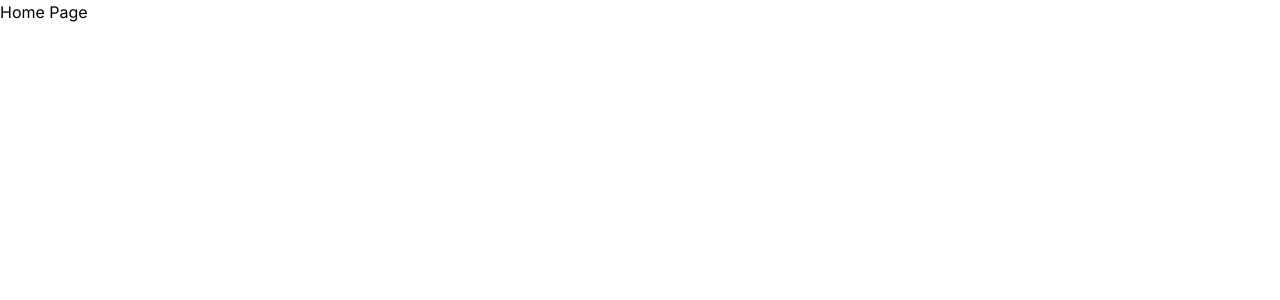
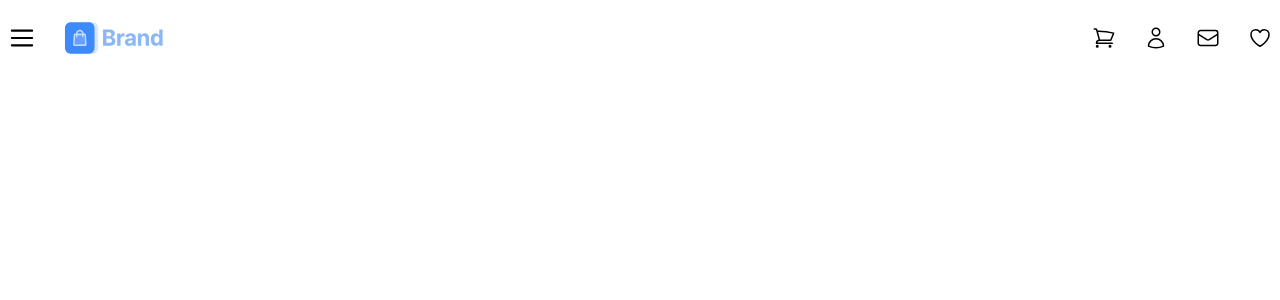
Before and after one commit to Julius-Java/efortlex-assessment, a Next.js app: page / in a window 1280 px wide. Shown: the top 300 px of the page. Built offline with nearby package versions, Linux system fonts and the light colour scheme.

Commit message:
Add Navigation and sidebar

```diff
--- /dev/null
+++ b/app/components/layouts/Aside.tsx
@@ -0,0 +1,82 @@
+"use client"
+import React from 'react'
+import Link from 'next/link'
+import { UserCircleIcon } from '@heroicons/react/24/solid'
+import { sideNavPrimary, sideNavSecondary, bottomNav } from '@/utils/sideNav'
+import { useContextProvider } from '../shared/ContextProvider'
+import { twMerge } from 'tailwind-merge'
+
+const Aside = () => {
+    const { isAsideOpen, setIsAsideOpen, toggleAside } = useContextProvider()
+    return (
+        // Overlay
+        <aside
+            className={twMerge('fixed top-0  h-screen bg-black bg-opacity-30 transition-all duration-200 w-full', isAsideOpen ? "left-0": "-left-full")}
+            onClick={toggleAside}
+        >
+            {/* Main Nav Contents */}
+            <div className='bg-white h-full w-[70%]  xs:w-[40%] sm:w-[20%]'>
+                <section className='px-3 py-6 bg-gray-200'>
+                    <UserCircleIcon className='w-14 text-gray-400' />
+                    <div className='mt-2'>
+                        <Link href={"/"} className='underline'>Sign in</Link> | <Link href={"/"} className='underline'>Register</Link>
+                    </div>
+                </section>
+
+                <div className=''>
+                    <section className='ps-3 py-4'>
+                        <nav>
+                            <ul>
+                                {sideNavPrimary.map((item, index) => (
+                                    <li key={index} className='py-3'>
+                                        <Link
+                                            href={item.path}
+                                            className='flex items-center gap-3'
+                                        >
+                                            {item.icon}
+                                            <span className='block text-lg'>{item.label}</span>
+                                        </Link>
+                                    </li>
+                                ))}
+                            </ul>
+                        </nav>
+                    </section>
+                    <hr />
+                    <section className='ps-3 py-4'>
+                        <nav>
+                            <ul>
+                                {sideNavSecondary.map((item, index) => (
+                                    <li key={index} className='py-3'>
+                                        <Link
+                                            href={item.path}
+                                            className='flex items-center gap-3'
+                                        >
+                                            {item.icon}
+                                            <span className='block text-lg'>{item.label}</span>
+                                        </Link>
+                                    </li>
+                                ))}
+                            </ul>
+                        </nav>
+                    </section>
+                    <hr />
+                    <section className='ps-3 py-4'>
+                        <nav>
+                            <ul>
+                                {bottomNav.map((item, index) => (
+                                    <li key={index} className='py-2'>
+                                        <Link href={item.path}>
+                                            <span>{item.label}</span>
+                                        </Link>
+                                    </li>
+                                ))}
+                            </ul>
+                        </nav>
+                    </section>
+                </div>
+            </div>
+        </aside>
+    )
+}
+
+export default Aside
--- /dev/null
+++ b/app/components/layouts/Navigation.tsx
@@ -0,0 +1,42 @@
+"use client"
+import React from 'react'
+import { Bars3Icon, } from '@heroicons/react/20/solid'
+import { ShoppingCartIcon, UserIcon, EnvelopeIcon, HeartIcon } from '@heroicons/react/24/outline'
+import Image from 'next/image'
+import brandLogo from '@/public/assets/brandLogo.svg'
+import Link from 'next/link'
+import { useContextProvider } from '../shared/ContextProvider'
+
+const Navigation = () => {
+    const { toggleAside } = useContextProvider()
+    return (
+        <nav className='py-3 px-2 md:py-5'>
+            <div className='flex justify-between items-center container mx-auto'>
+                <div className='flex items-center gap-4 sm:gap-6 lg:gap-7'>
+                    <button aria-label='Side Bar Navigation' onClick={toggleAside}>
+                        <Bars3Icon className='w-7' />
+                    </button>
+                    <Link href={"/"} aria-label='Home'>
+                        <Image src={brandLogo} alt='Efortlex Stores' />
+                    </Link>
+                </div>
+                <div className='flex items-center gap-4 sm:gap-6 lg:gap-7'>
+                    <Link href={"/"} aria-label='Shopping Cart'>
+                        <ShoppingCartIcon className='w-6' />
+                    </Link>
+                    <Link href={"/"} aria-label='User Account'>
+                        <UserIcon className='w-6' />
+                    </Link>
+                    <Link href={"/"} aria-label='Messages' className='hidden sm:block'>
+                        <EnvelopeIcon className='w-6' />
+                    </Link>
+                    <Link href={"/"} aria-label='Orders' className='hidden sm:block'>
+                        <HeartIcon className='w-6' />
+                    </Link>
+                </div>
+            </div>
+        </nav>
+    )
+}
+
+export default Navigation
--- /dev/null
+++ b/app/components/shared/ContextProvider.tsx
@@ -0,0 +1,35 @@
+"use client"
+import React, {createContext, useContext} from 'react'
+
+const Context = createContext<any>({})
+
+type ContextProviderProps = {
+    children: React.ReactNode
+}
+
+const ContextProvider = ({children}: ContextProviderProps) => {
+
+    const [isAsideOpen, setIsAsideOpen] = React.useState(false)
+
+    const toggleAside = () => {
+        setIsAsideOpen(!isAsideOpen)
+    }
+
+    return (
+        <Context.Provider
+            value={{
+                isAsideOpen,
+                setIsAsideOpen,
+                toggleAside
+            }}
+        >
+            {children}
+        </Context.Provider>
+    )
+}
+
+const useContextProvider = () => {
+    return useContext(Context)
+}
+
+export { ContextProvider, useContextProvider}
--- a/app/layout.tsx
+++ b/app/layout.tsx
@@ -1,12 +1,20 @@
 import type { Metadata } from 'next'
-import { Inter } from 'next/font/google'
+import { Inter, Roboto } from 'next/font/google'
 import './globals.css'
+import Navigation from './components/layouts/Navigation'
+import Aside from './components/layouts/Aside'
+import { ContextProvider } from './components/shared/ContextProvider'
+// import { useState } from 'react'
 
 const inter = Inter({ subsets: ['latin'] })
+const roboto = Roboto({
+    subsets: ['latin'],
+    weight: ["100", "400", "700"],
+})
 
 export const metadata: Metadata = {
-  title: 'Create Next App',
-  description: 'Generated by create next app',
+  title: 'Efortlex Stores',
+  description: 'Get your daily essentials at the best prices, everything from groceries to electronics.',
 }
 
 export default function RootLayout({
@@ -14,9 +22,21 @@ export default function RootLayout({
 }: {
   children: React.ReactNode
 }) {
+
   return (
     <html lang="en">
-      <body className={inter.className}>{children}</body>
+      <head>
+        <link rel="icon" href="/assets/brandLogo.svg" sizes='32x32' />
+      </head>
+      <ContextProvider>
+        <body className={roboto.className + " relative"}>
+          <Navigation />
+          <Aside />
+          <main>
+            {children}
+          </main>
+        </body>
+      </ContextProvider>
     </html>
   )
 }
--- a/app/page.tsx
+++ b/app/page.tsx
@@ -3,7 +3,7 @@ import Image from 'next/image'
 export default function Home() {
   return (
     <>
-      <p>Home Page</p>
+
     </>
   )
 }
--- a/package.json
+++ b/package.json
@@ -12,7 +12,8 @@
     "@heroicons/react": "^2.0.18",
     "next": "13.5.5",
     "react": "^18",
-    "react-dom": "^18"
+    "react-dom": "^18",
+    "tailwind-merge": "^1.14.0"
   },
   "devDependencies": {
     "@types/node": "^20",
--- a/tailwind.config.ts
+++ b/tailwind.config.ts
@@ -8,6 +8,9 @@ const config: Config = {
   ],
   theme: {
     extend: {
+      screens: {
+        'xs': '374px',
+      },
       backgroundImage: {
         'gradient-radial': 'radial-gradient(var(--tw-gradient-stops))',
         'gradient-conic':
--- /dev/null
+++ b/utils/sideNav.tsx
@@ -0,0 +1,74 @@
+import {
+        ListBulletIcon,
+        HomeIcon,
+        HeartIcon,
+        BuildingStorefrontIcon,
+        GlobeAltIcon,
+        BuildingOffice2Icon,
+        ChatBubbleLeftRightIcon
+} from "@heroicons/react/24/outline"
+
+const sideNavPrimary = [
+    {
+        path: "/",
+        label: "Home",
+        icon: <HomeIcon className="w-6" />,
+    },
+
+    {
+        path: "/",
+        label: "Categories",
+        icon: <ListBulletIcon className="w-6" />,
+    },
+
+    {
+        path: "/",
+        label: "Favorites",
+        icon: <HeartIcon className="w-6" />,
+    },
+
+    {
+        path: "/",
+        label: "My Orders",
+        icon: <BuildingStorefrontIcon className="w-6" />,
+    }
+]
+
+const sideNavSecondary = [
+    {
+        path: "/",
+        label: "English | USD",
+        icon: <GlobeAltIcon className="w-6" />,
+    },
+
+    {
+        path: "/",
+        label: "Contact Us",
+        icon: <ChatBubbleLeftRightIcon className="w-6" />,
+    },
+
+    {
+        path: "/",
+        label: "Our Stores",
+        icon: <BuildingOffice2Icon className="w-6" />,
+    }
+]
+
+const bottomNav = [
+    {
+        path: "/",
+        label: "User Agreement",
+    },
+
+    {
+        path: "/",
+        label: "Partnership",
+    },
+
+    {
+        path: "/",
+        label: "Privacy Policy",
+    }
+]
+
+export { sideNavPrimary, sideNavSecondary, bottomNav}
```
Also changed, not shown: public/assets/brandLogo.svg (renamed from public/assets/logo-colored.svg), 1 other file (tests, documents, lock files or other folders).
